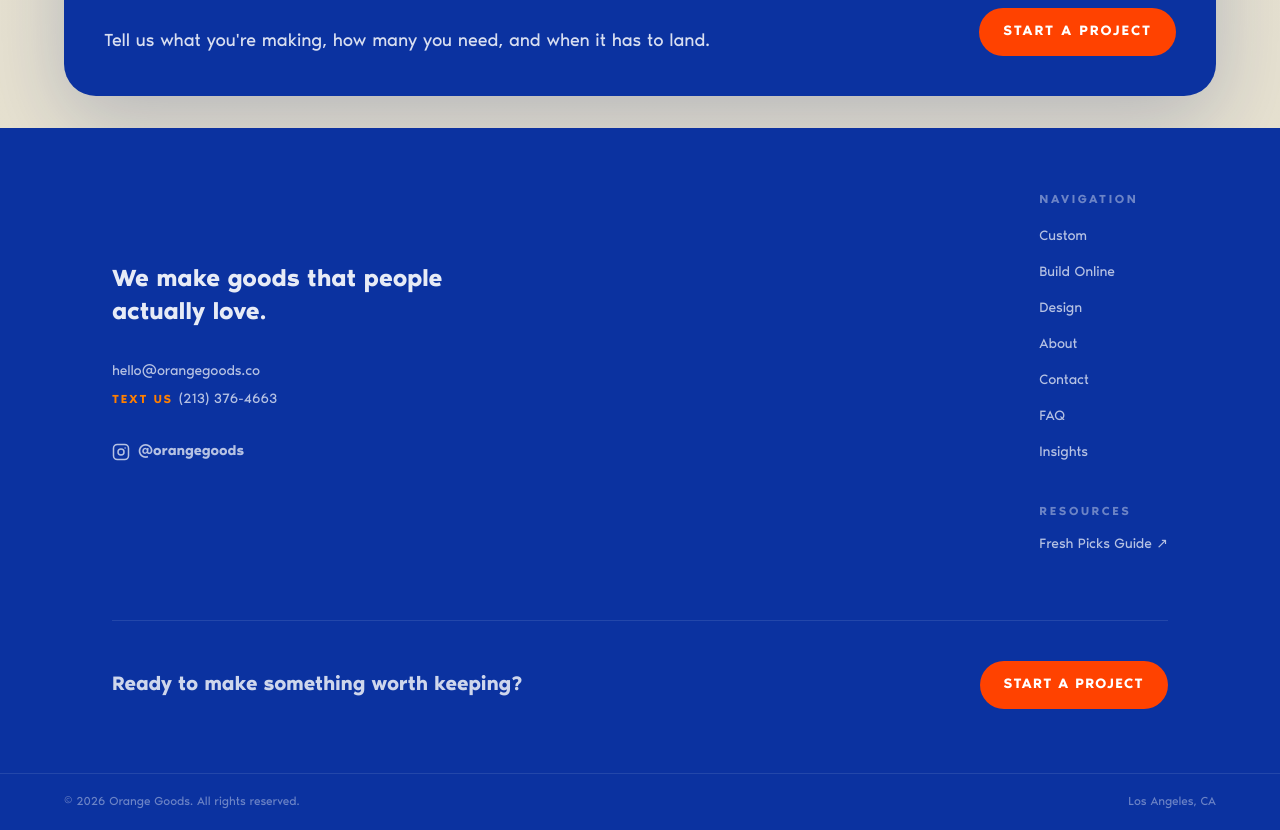
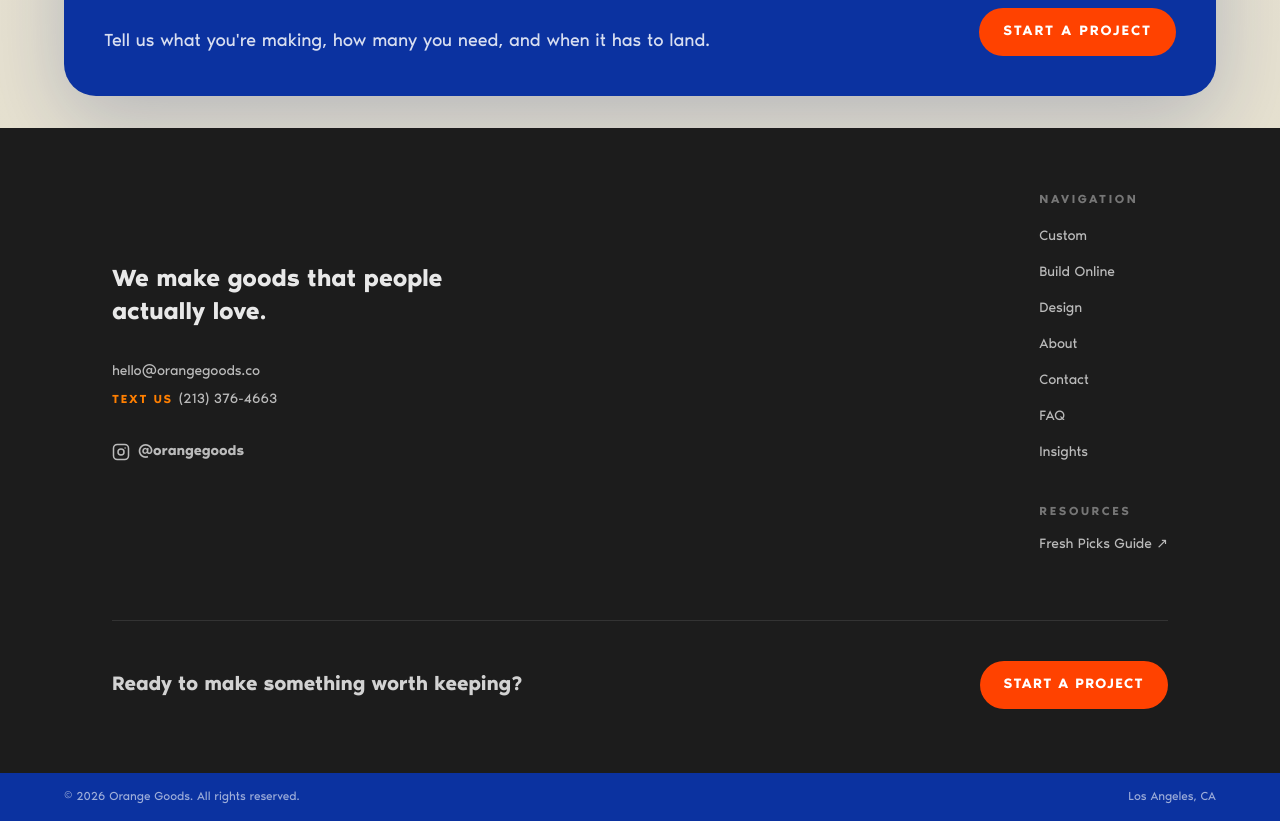
Before and after one commit to hanaajones/orangegoods-website, a Next.js app: page / in a window 1280 px wide. Shown: the part 7690-8520 px from the top of the page. Built offline with nearby package versions, Linux system fonts and the light colour scheme.

Commit message:
style: footer — off-black body, blue bottom strip

```diff
--- a/components/Footer.tsx
+++ b/components/Footer.tsx
@@ -13,8 +13,9 @@ const footerLinks = [
 
 export function Footer() {
   return (
-    <footer className="bg-[#0B32A0] text-white">
-      {/* Main footer body */}
+    <footer className="text-white">
+      {/* Main footer body — off-black */}
+      <div className="bg-[#1C1C1C]">
       <div className="mx-auto max-w-6xl px-4 py-16 md:px-8 lg:px-12">
         <div className="grid gap-12 md:grid-cols-[1fr_auto]">
           {/* Left col */}
@@ -120,13 +121,15 @@ export function Footer() {
         </div>
       </div>
 
-      {/* Bottom bar */}
-      <div className="border-t border-white/10 px-4 py-5 md:px-8 lg:px-12">
+      </div>
+
+      {/* Bottom strip — blue */}
+      <div className="bg-[#0B32A0] px-4 py-4 md:px-8 lg:px-12">
         <div className="mx-auto flex max-w-6xl items-center justify-between">
-          <p className="text-xs text-white/40">
+          <p className="text-xs text-white/60">
             © {new Date().getFullYear()} Orange Goods. All rights reserved.
           </p>
-          <p className="text-xs text-white/40">Los Angeles, CA</p>
+          <p className="text-xs text-white/60">Los Angeles, CA</p>
         </div>
       </div>
     </footer>
```
